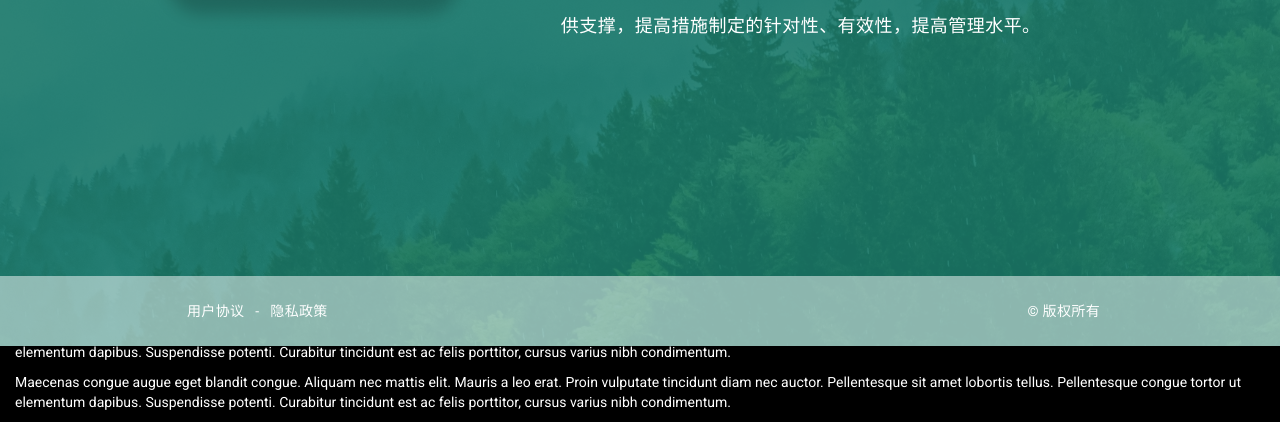
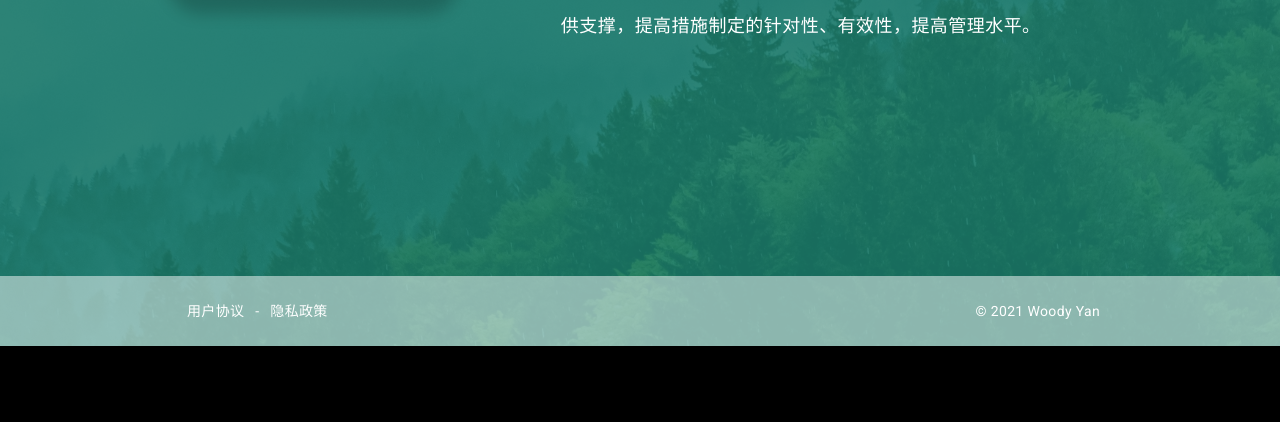
Before and after one commit to woodyan/woodyan.github.io, a plain HTML site: page defectManager.html in a window 1280 px wide. Shown: the part 454-876 px from the top of the page. After the commit the page ends 800 px from the top, so only its background shows below. Drawn offline with Linux system fonts and the light colour scheme.

Commit message:
Update defectManager.html

```diff
--- a/defectManager.html
+++ b/defectManager.html
@@ -1,51 +1,40 @@
 <!doctype html>
-
 <html lang="en">
 
-
 <head>
-
-
     <!-- META -->
     <meta charset="utf-8">
-
     <meta name="viewport" content="width=device-width, initial-scale=1, maximum-scale=1, user-scalable=no">
 
     <!-- PAGE TITLE -->
-    <title>LandingStar - App Landing</title>
+    <title>Defect Manager</title>
 
     <!-- FAVICON -->
     <link rel="shortcut icon" href="img/favicon.png">
 
     <!-- FONTS -->
-    <link href="https://fonts.googleapis.com/css?family=Roboto:100,300,400,500,700&amp;subset=latin-ext" rel="stylesheet">
+    <link href="https://fonts.googleapis.com/css?family=Roboto:100,300,400,500,700&amp;subset=latin-ext"
+          rel="stylesheet">
 
     <!-- STYLESHEETS -->
     <link rel="stylesheet" type="text/css" href="css/plugins.css">
     <link rel="stylesheet" type="text/css" href="css/main.css">
 
-
 </head>
 <body>
-<div class="adcenter" style="position: relative;z-index: 100001"><script src="http://www.cssmoban.com/include/new/ggad2_728x90.js"></script></div>
-
 
 <!-- PRELOADER -->
 <div class="preloader">
 
-
     <!-- SPINNER -->
     <div class="spinner">
-
 
         <div class="bounce-1"></div>
         <div class="bounce-2"></div>
         <div class="bounce-3"></div>
 
-
     </div>
     <!-- /SPINNER -->
-
 
 </div>
 <!-- /PRELOADER -->
@@ -54,14 +43,11 @@
 <!-- HERO -->
 <div class="hero">
 
-
     <!-- FRONT CONTENT -->
     <div class="front-content">
 
-
         <!-- CONTAINER -->
         <div class="container-fluid">
-
 
             <!-- COLUMN -->
             <div class="col-sm-5 full-height">
@@ -73,16 +59,12 @@
 
                     <!-- ANIMATION CONTAINER -->
                     <div class="animation-container animation-fade-right" data-animation-delay="0">
-<!--                        <img src="img/slides/part_1.png" alt="image" style="border-radius: 20px;overflow: hidden;box-shadow: 6px 10px 40px rgba(0,0,0,.2)">-->
+                        <!--                        <img src="img/slides/part_1.png" alt="image" style="border-radius: 20px;overflow: hidden;box-shadow: 6px 10px 40px rgba(0,0,0,.2)">-->
 
                         <!-- PHONE SLIDER -->
                         <div class="phone-slider owl-carousel">
 
-
                             <img src="img/slides/part_1.png" alt="image">
-<!--                            <img src="img/slides/slide-2.jpg" alt="image">-->
-<!--                            <img src="img/slides/slide-3.jpg" alt="image">-->
-
 
                         </div>
                         <!-- /PHONE SLIDER -->
@@ -95,10 +77,9 @@
                 </div>
                 <!-- /CONTAINER MID -->
 
-
             </div>
             <!-- /COLUMN -->
-            <div class="tlinks">Collect from <a href="" >缺陷管理</a></div>
+            <div class="tlinks">Collect from <a href="">缺陷管理</a></div>
 
 
             <!-- COLUMN -->
@@ -111,13 +92,12 @@
 
                     <!-- ANIMATION CONTAINER -->
                     <div class="animation-container animation-fade-down" data-animation-delay="0">
-                      <p style="font-size: 36px;letter-spacing: 6px">缺陷管理</p>
+                        <p style="font-size: 36px;letter-spacing: 6px">缺陷管理</p>
                         <p style="font-size: 18px">defect manager</p>
-<!--                        <img class="img-responsive logo" src="img/logo.png" alt="image">-->
+                        <!--                        <img class="img-responsive logo" src="img/logo.png" alt="image">-->
 
                     </div>
                     <!-- /ANIMATION CONTAINER -->
-
 
                     <!-- ANIMATION CONTAINER -->
                     <div class="animation-container animation-fade-left" data-animation-delay="200">
@@ -129,12 +109,11 @@
                     </div>
                     <!-- /ANIMATION CONTAINER -->
 
-
                     <!-- ANIMATION CONTAINER -->
                     <div class="animation-container animation-fade-up" data-animation-delay="400">
 
-<!--                        <div class="download-button"><i class="fa fa-apple" aria-hidden="true"></i>Download</div>-->
-<!--                        <div class="download-button"><i class="fa fa-android" aria-hidden="true"></i>Download</div>-->
+                        <!--                        <div class="download-button"><i class="fa fa-apple" aria-hidden="true"></i>Download</div>-->
+                        <!--                        <div class="download-button"><i class="fa fa-android" aria-hidden="true"></i>Download</div>-->
 
                     </div>
                     <!-- /ANIMATION CONTAINER -->
@@ -163,7 +142,8 @@
                 <div class="col-xs-6 text-left">
 
                     <p class="popup-links">
-                        <a href="userAgreement.html" target="_blank" title="用户协议">用户协议</a> -  <a href="privacyPolicy.html" title="隐私政策" target="_blank">隐私政策</a>
+                        <a href="userAgreement.html" target="_blank" title="用户协议">用户协议</a> - <a
+                            href="privacyPolicy.html" title="隐私政策" target="_blank">隐私政策</a>
                     </p>
 
                 </div>
@@ -173,23 +153,19 @@
                 <!-- COLUMN -->
                 <div class="col-xs-6 text-right">
 
-                    <p>© 版权所有 </p>
+                    <p>© 2021 Woody Yan </p>
 
                 </div>
                 <!-- /COLUMN -->
 
-
             </div>
             <!-- /CONTAINER FLUID -->
-
 
         </div>
         <!-- /FOOTER -->
 
-
     </div>
     <!-- /FRONT CONTENT -->
-
 
     <!-- BACKGROUND CONTENT -->
     <div class="background-content parallax-on">
@@ -204,150 +180,16 @@
         </div>
         <!-- /BACKGROUND CONTENT INNER -->
 
-
     </div>
     <!-- /BACKGROUND CONTENT -->
 
-
 </div>
 <!-- /HERO -->
-
-
-<!-- POPUP FAQ -->
-<div id="popup-faq" class="popup">
-
-
-    <!-- CONTAINER FLUID -->
-    <div class="container-fluid">
-
-
-        <h4>缺陷管理</h4>
-
-
-        <!-- ITEM -->
-        <div class="item">
-
-            <p class="question">123123</p>
-            <p class="answer">Maecenas congue augue eget blandit congue. Aliquam nec mattis elit. Mauris a leo erat. Proin vulputate tincidunt diam nec auctor. Pellentesque sit amet lobortis tellus. Pellentesque congue tortor ut elementum dapibus. Suspendisse potenti. Curabitur tincidunt est ac felis porttitor, cursus varius nibh condimentum.</p>
-
-        </div>
-        <!-- /ITEM -->
-
-
-        <!-- ITEM -->
-        <div class="item">
-
-            <p class="question">Lorem ipsum dolor sit amet, consectetur adipiscing elit?</p>
-            <p class="answer">Maecenas congue augue eget blandit congue. Aliquam nec mattis elit. Mauris a leo erat. Proin vulputate tincidunt diam nec auctor. Pellentesque sit amet lobortis tellus. Pellentesque congue tortor ut elementum dapibus. Suspendisse potenti. Curabitur tincidunt est ac felis porttitor, cursus varius nibh condimentum.</p>
-
-        </div>
-        <!-- /ITEM -->
-
-
-        <!-- ITEM -->
-        <div class="item">
-
-            <p class="question">Lorem ipsum dolor sit amet, consectetur adipiscing elit?</p>
-            <p class="answer">Maecenas congue augue eget blandit congue. Aliquam nec mattis elit. Mauris a leo erat. Proin vulputate tincidunt diam nec auctor. Pellentesque sit amet lobortis tellus. Pellentesque congue tortor ut elementum dapibus. Suspendisse potenti. Curabitur tincidunt est ac felis porttitor, cursus varius nibh condimentum.</p>
-
-        </div>
-        <!-- /ITEM -->
-
-
-        <!-- ITEM -->
-        <div class="item">
-
-            <p class="question">Lorem ipsum dolor sit amet, consectetur adipiscing elit?</p>
-            <p class="answer">Maecenas congue augue eget blandit congue. Aliquam nec mattis elit. Mauris a leo erat. Proin vulputate tincidunt diam nec auctor. Pellentesque sit amet lobortis tellus. Pellentesque congue tortor ut elementum dapibus. Suspendisse potenti. Curabitur tincidunt est ac felis porttitor, cursus varius nibh condimentum.</p>
-
-        </div>
-        <!-- /ITEM -->
-
-
-    </div>
-    <!-- /CONTAINER FLUID -->
-
-
-</div>
-<!-- /POPUP FAQ -->
-
-
-<!-- POPUP PRIVACY POLICY & TERMS -->
-<div id="popup-privacy-terms" class="popup">
-
-
-    <!-- CONTAINER FLUID -->
-    <div class="container-fluid">
-
-
-        <h4>Terms of Service and Privacy Policy</h4>
-
-
-        <!-- ITEM -->
-        <div class="item">
-
-            <p class="headline">1. Terms</p>
-            <p>Maecenas congue augue eget blandit congue. Aliquam nec mattis elit. Mauris a leo erat. Proin vulputate tincidunt diam nec auctor. Pellentesque sit amet lobortis tellus. Pellentesque congue tortor ut elementum dapibus. Suspendisse potenti. Curabitur tincidunt est ac felis porttitor, cursus varius nibh condimentum.</p>
-
-        </div>
-        <!-- /ITEM -->
-
-
-        <!-- ITEM -->
-        <div class="item">
-
-            <p class="headline">2. Use License</p>
-            <p>Maecenas congue augue eget blandit congue. Aliquam nec mattis elit. Mauris a leo erat. Proin vulputate tincidunt diam nec auctor. Pellentesque sit amet lobortis tellus. Pellentesque congue tortor ut elementum dapibus. Suspendisse potenti. Curabitur tincidunt est ac felis porttitor, cursus varius nibh condimentum.</p>
-
-        </div>
-        <!-- /ITEM -->
-
-
-        <!-- ITEM -->
-        <div class="item">
-
-            <p class="headline">3. Disclamer</p>
-            <p>Maecenas congue augue eget blandit congue. Aliquam nec mattis elit. Mauris a leo erat. Proin vulputate tincidunt diam nec auctor. Pellentesque sit amet lobortis tellus. Pellentesque congue tortor ut elementum dapibus. Suspendisse potenti. Curabitur tincidunt est ac felis porttitor, cursus varius nibh condimentum.</p>
-
-        </div>
-        <!-- /ITEM -->
-
-
-        <!-- ITEM -->
-        <div class="item">
-
-            <p class="headline">4. Limitations</p>
-            <p>Maecenas congue augue eget blandit congue. Aliquam nec mattis elit. Mauris a leo erat. Proin vulputate tincidunt diam nec auctor. Pellentesque sit amet lobortis tellus. Pellentesque congue tortor ut elementum dapibus. Suspendisse potenti. Curabitur tincidunt est ac felis porttitor, cursus varius nibh condimentum.</p>
-
-        </div>
-        <!-- /ITEM -->
-
-
-        <!-- ITEM -->
-        <div class="item">
-
-            <p class="headline">5. Privacy Policy</p>
-            <p>Maecenas congue augue eget blandit congue. Aliquam nec mattis elit. Mauris a leo erat. Proin vulputate tincidunt diam nec auctor. Pellentesque sit amet lobortis tellus. Pellentesque congue tortor ut elementum dapibus. Suspendisse potenti. Curabitur tincidunt est ac felis porttitor, cursus varius nibh condimentum.</p>
-            <p>Maecenas congue augue eget blandit congue. Aliquam nec mattis elit. Mauris a leo erat. Proin vulputate tincidunt diam nec auctor. Pellentesque sit amet lobortis tellus. Pellentesque congue tortor ut elementum dapibus. Suspendisse potenti. Curabitur tincidunt est ac felis porttitor, cursus varius nibh condimentum.</p>
-
-        </div>
-        <!-- /ITEM -->
-
-
-    </div>
-    <!-- /CONTAINER FLUID -->
-
-
-</div>
-<!-- /POPUP PRIVACY POLICY & TERMS -->
-
 
 <!-- JAVASCRIPTS -->
 <script type="text/javascript" src="js/plugins.js"></script>
 <script type="text/javascript" src="js/main.js"></script>
 
-
 </body>
 
-
 </html>
```
